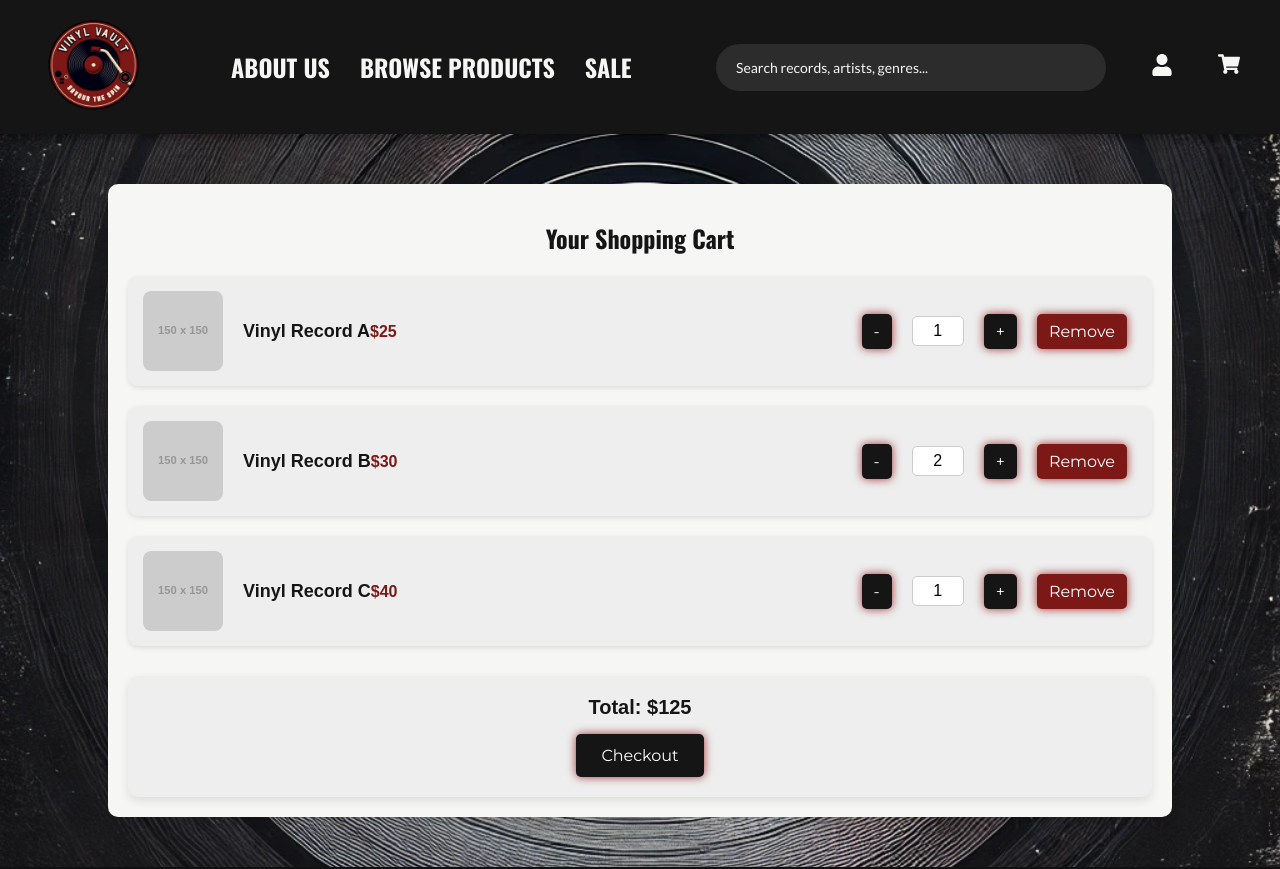
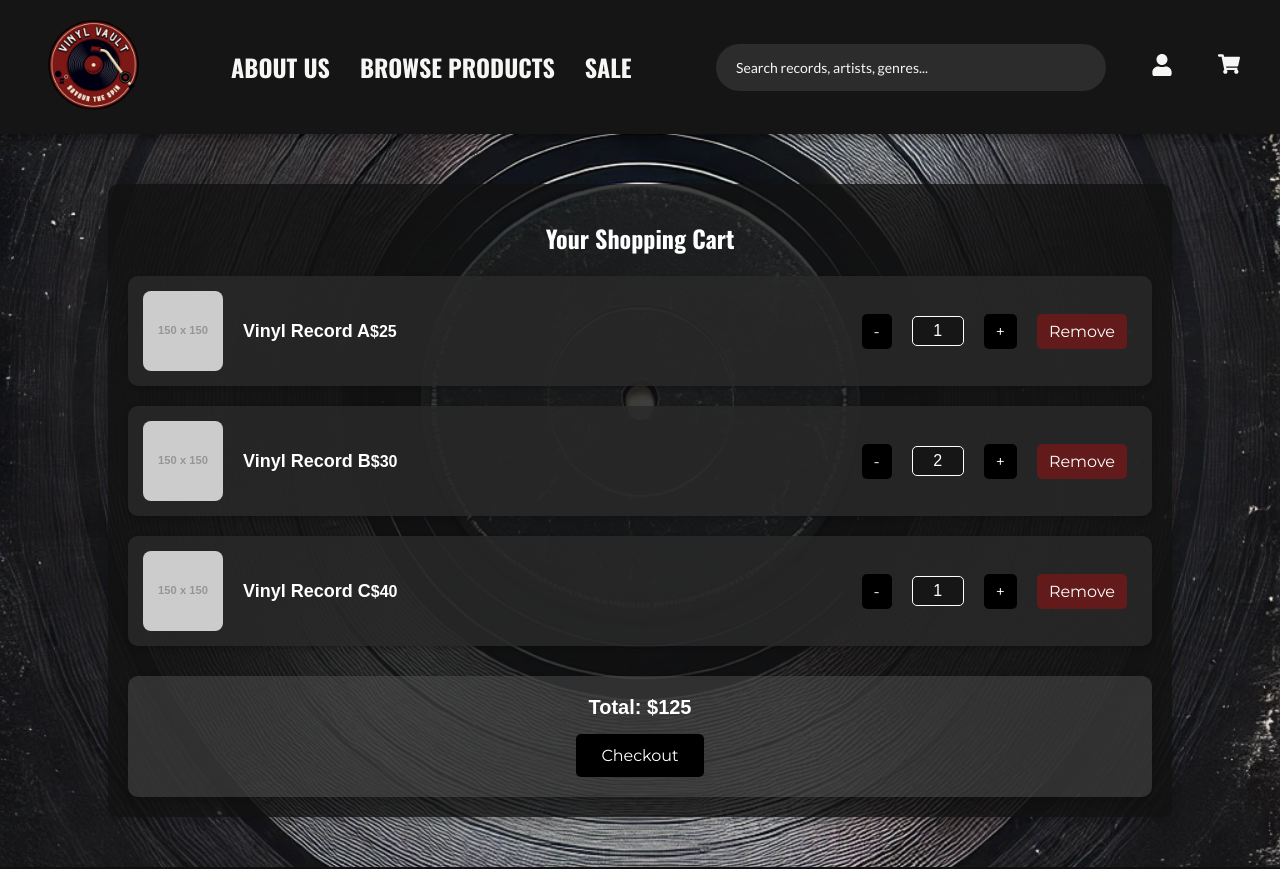
Before and after one commit to minankk/TEAMPROJECT_TEAM2, a React (Create React App) app: page /cart in a window 1280 px wide. Shown: the top 869 px of the page. Built offline with nearby package versions, Linux system fonts and the light colour scheme; no server answers.

Commit message:
restyled all of cart page

```diff
--- a/src/CartPage.css
+++ b/src/CartPage.css
@@ -1,12 +1,12 @@
-/* Cart Page Styles */
+/* Updated Cart Page Styles */
 .cart-container {
   width: 80%;
   max-width: 1200px;
   margin: 50px auto;
-    background-color: #F6F6F4;
+  background: rgba(17, 17, 17, 0.792); /* Translucent grey */
   padding: 20px;
   border-radius: 10px;
-    box-shadow: 0 4px 10px rgba(0, 0, 0, 0.1);
+  box-shadow: 0 4px 10px rgba(0, 0, 0, 0.2);
 }
 
 .cart-title {
@@ -14,7 +14,8 @@
   font-size: 24px;
   font-weight: bold;
   margin-bottom: 20px;
-    color: #151515;
+  color: white;
+  size: 3rem;
 }
 
 .cart-items {
@@ -27,10 +28,10 @@
   display: flex;
   align-items: center;
   justify-content: space-between;
-    background-color: #eeeeee;
+  background: rgba(41, 41, 41, 0.838); /* Semi-transparent grey */
   padding: 15px;
   border-radius: 10px;
-    box-shadow: 0 2px 5px rgba(0, 0, 0, 0.1);
+  box-shadow: 0 2px 5px rgba(0, 0, 0, 0.2);
   transition: transform 0.3s ease;
 }
 
@@ -42,7 +43,7 @@
   width: 80px;
   height: 80px;
   object-fit: contain;
-    background-color: white;
+  background: rgba(73, 73, 73, 0.2);
   border-radius: 8px;
 }
 
@@ -54,13 +55,13 @@
 .item-title {
   font-size: 18px;
   font-weight: bold;
-    color: #151515;
+  color: white;
 }
 
 .item-price {
   font-size: 16px;
   font-weight: bold;
-    color: #7c1816;
+  color: white;
 }
 
 .quantity-controls {
@@ -70,72 +71,80 @@
 }
 
 .quantity-button {
-    background-color: #151515;
+  background: #000000;
   color: white;
   border: none;
   padding: 8px 12px;
   border-radius: 5px;
   cursor: pointer;
   font-size: 16px;
-    transition: background-color 0.3s ease;
-  }
-
-  .quantity-button:hover {
-    background-color: #333;
+  transition: background 0.3s ease;
 }
 
 .quantity-input {
   width: 40px;
   text-align: center;
-    border: 1px solid #ccc;
+  border: 1px solid white;
+  background: rgba(12, 12, 12, 0.568);
+  color: white;
   border-radius: 5px;
   padding: 5px;
   font-size: 16px;
 }
 
 .remove-button {
-    background-color: #7c1816;
+  background: rgba(124, 24, 22, 0.7);
   color: white;
   border: none;
   padding: 8px 12px;
   border-radius: 5px;
   cursor: pointer;
   font-size: 16px;
-    transition: background-color 0.3s ease;
-  }
-
-  .remove-button:hover {
-    background-color: #7c1816;
+  transition: background 0.3s ease;
 }
 
 .cart-summary {
   margin-top: 30px;
-    background-color: #eeeeee;
+  background: rgba(80, 80, 80, 0.5);
   padding: 20px;
   border-radius: 10px;
-    box-shadow: 0 4px 10px rgba(0, 0, 0, 0.1);
+  box-shadow: 0 4px 10px rgba(0, 0, 0, 0.2);
   text-align: center;
 }
 
 .total-price {
   font-size: 20px;
   font-weight: bold;
-    color: #151515;
+  color: white;
   margin-bottom: 15px;
 }
 
 .checkout-button {
-    background-color: #151515;
+  background: rgb(0, 0, 0);
   color: white;
   padding: 12px 25px;
   border-radius: 5px;
   font-size: 16px;
   text-decoration: none;
   cursor: pointer;
-    transition: background-color 0.3s ease;
+  transition: background 0.3s ease;
   display: inline-block;
 }
 
+.quantity-button,
+.remove-button,
+.checkout-button {
+  box-shadow: none !important;
+  outline: none !important;
+}
+
+.quantity-button:hover,
+.remove-button:hover,
 .checkout-button:hover {
-    background-color: #333;
+  box-shadow: none !important;
+  outline: none !important;
 }
+
+.checkout-button:hover {
+  background-color: rgb(35, 121, 68);
+}
```
Lines whose indentation alone changed are shown as unchanged.
